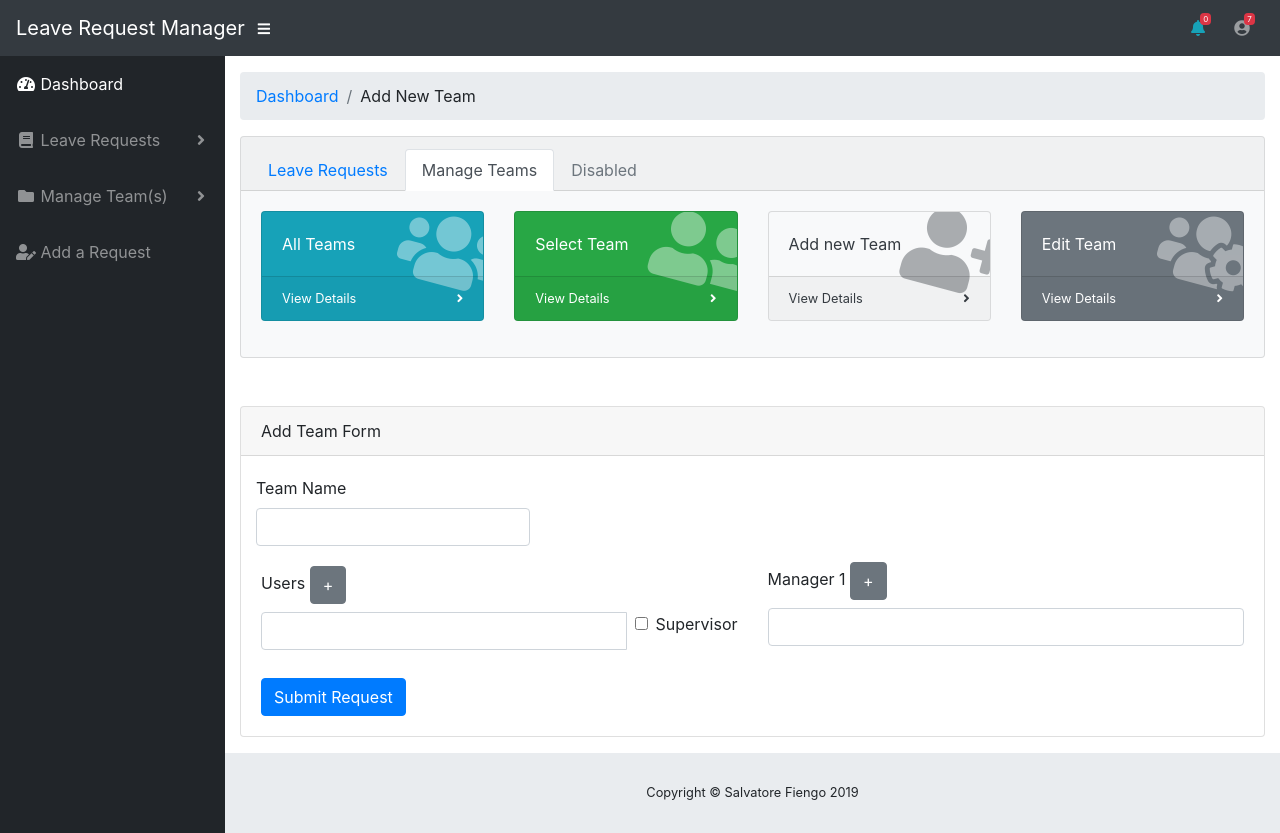
After one commit to SalvatoreFiengo/leave_requests_manager, a Flask app: page /teams/add_team in a window 1280 px wide. The commit adds this page. Run offline with Flask 2, Linux system fonts and the light colour scheme; data that the repository does not hold is empty; some libraries are stand-ins or nearby versions.

Commit message:
fixed jinja template filters in leaveRequestTable, added multi user form when adding new team in addNewTeam

```diff
--- a/app.py
+++ b/app.py
@@ -50,7 +50,8 @@ def dashboard():
     requests=helper.get_items_number_by_status(mongo.db.userslist)
     return render_template(
             'leaveRequestTable.html',
-            filtered=True,
+            calendar=True,
+            filtered=False,
             crumbname=crumbname,
             userslist=calendar_filter,
             days=days,
@@ -74,18 +75,18 @@ def leave_requests_datatable(status):
     if status == 'approved_requests':
         approved_status=True
         users=mongo.db.userslist.find({'leave_request.approved': approved_status})
-        return render_template('leaveRequestTable.html',userslist=users,requests=requests,crumbname=status)
+        return render_template('leaveRequestTable.html',userslist=users,requests=requests,crumbname=status,approval="approved",filtered=True,calendar=False)
 
     elif status == 'rejected_requests':
         rejected_status=True
         users=mongo.db.userslist.find({'leave_request.rejected': rejected_status})
-        return render_template('leaveRequestTable.html',userslist=users,requests=requests,crumbname=status)
+        return render_template('leaveRequestTable.html',userslist=users,requests=requests,crumbname=status,approval="rejected",filtered=True,calendar=False)
 
     elif status == 'to_be_approved':
         approved_status=False
         rejected_status=False
         users = mongo.db.userslist.find({'leave_request.rejected': rejected_status,'leave_request.approved': approved_status})
-        return render_template('leaveRequestTable.html',userslist=users,requests=requests,crumbname=status)
+        return render_template('leaveRequestTable.html',userslist=users,requests=requests,crumbname=status,approval="to_be_approved",filtered=True,calendar=False)
 
     elif status == 'all_requests':
         return render_template('leaveRequestTable.html',userslist=userslist,requests=requests,crumbname=status,filtered=False)
@@ -147,7 +148,7 @@ def calendarview(year,month,day="1"):
     return render_template(
             'leaveRequestTable.html',
             userslist=calendar_filter,
-            filtered=True,
+            calendar=True,
             days=days,
             crumbname=crumbname,
             dayNames=dayNames,
@@ -201,3 +202,12 @@ def teams():
     teams=mongo.db.team.find()
     requests=helper.get_items_number_by_status(mongo.db.userslist)
     return render_template('teams.html',teams=teams,requests=requests,show_teams=True,crumbname=crumbname,filtered=filtered)
+
+#add new team
+@app.route('/teams/add_team')
+def add_new_team():
+    userslist=mongo.db.userslist.find()
+    requests=helper.get_items_number_by_status(mongo.db.userslist)
+    return render_template('addNewTeam.html',userslist=userslist,requests=requests,show_teams=True,crumbname="Add New Team")
+if __name__ == '__main__':
+    app.run(host=os.environ.get('IP'), port=os.environ.get('PORT'), debug=True)
--- /dev/null
+++ b/templates/addNewTeam.html
@@ -0,0 +1,65 @@
+{%extends 'controller.html'%}
+{%block content%}
+<div class="card mb-3">
+    <div class="card-header">
+        <i class="#"></i>
+        Add Team Form
+    </div>
+    <div class="card-body">
+        <form action="{{url_for('add_new_team')}}" method="POST">
+            <div class="form-row">
+                <div class="form-group">
+                    <label for="team_name">Team Name</label>
+                    <input class="form-control" type="text" maxlength="10" id="team_name" name="team_name">
+                </div>
+            </div>
+            <div class="row">
+                <div class="col-md-6 my-1">
+                    <div class="form-row">
+                        <div id="user_container" class="form-group col">
+                            <label for="user_1">Users <button id="add_user" class="btn btn-secondary">+</button></label>
+                            <div class="input-group">
+                                <input class="form-control" type="text" id="user_1" maxlength="10" name="user_1">
+                                <div class="form-check ml-2 mb-2">
+                                    <input class="form-check-input" type="checkbox" id="supervisor_checkbox_1">
+                                    <label class="form-check-label" for="supervisor_checkbox_1">Supervisor</label>
+                                </div>
+                            </div>
+                        </div>
+                    </div>
+                </div>
+                <div class="col-md-6">
+                    <div class="form-row">
+                        <div id="managers_container" class="form-group col">
+                            <label for="manager_1">Manager 1 <button id="add_manager" class="btn btn-secondary">+</button></label>
+                            <div class="input-group">
+                                <input class="form-control" type="text" id="manager_1" maxlength="10" name="manager_1">
+                            </div>
+                        </div>
+                    </div>
+                </div>
+            </div>
+            <button type="submit" class="btn btn-primary mt-2">Submit Request</button>
+        </form>
+    </div>
+</div>
+<script src="{{url_for('static',filename='vendor/jquery/jquery.min.js')}}"></script>
+<script>
+    $(document).ready(function(){
+        $('#add_manager').click(function(event){
+            event.preventDefault()
+            let nextInput=parseInt($('#managers_container input.form-control').last().attr('name').slice(-1));
+            nextInput=nextInput+1
+            $('#managers_container')
+                .append('<label for="manager_'+nextInput+'">Manager '+nextInput+'</label><input class="form-control mt-2" type="text" id="manager'+nextInput+'" maxlength="10" name="manager_'+nextInput+'">')
+        })
+        $('#add_user').click(function(event){
+            event.preventDefault()
+            let nextInput=parseInt($('#user_container input.form-control').last().attr('name').slice(-1));
+            nextInput=nextInput+1
+            $('#user_container')
+                .append('<label for="user_'+nextInput+'">User '+nextInput+'</label><div class="input-group"><input class="form-control mt-2" type="text" id="user'+nextInput+'" maxlength="10" name="user_'+nextInput+'"><div class="form-check ml-2 mb-2"><input class="form-check-input" type="checkbox" id="supervisor_checkbox_'+nextInput+'"><label class="form-check-label" for="supervisor_checkbox_'+nextInput+'">Supervisor</label></div></div>')
+        })
+    })
+</script>
+{%endblock%}
--- a/templates/controller.html
+++ b/templates/controller.html
@@ -133,7 +133,7 @@
                             </div>
                             <div class="mr-5">Add new Team</div>
                         </div>
-                        <a id="" class="card-footer text-dark clearfix small z-1" href="#">
+                        <a id="" class="card-footer text-dark clearfix small z-1" href="{{url_for('add_new_team')}}">
                             <span class="float-left">View Details</span>
                             <span class="float-right">
                             <i class="fas fa-angle-right"></i>
--- a/templates/leaveRequestTable.html
+++ b/templates/leaveRequestTable.html
@@ -38,7 +38,11 @@
           <tbody>
           {%set _rew=userslist.rewind()%}
           {%for request in userslist%}
-            {%for leave in request.leave_request if not filtered or leave.from.month <= input_month <= leave.to.month%}
+            {%for leave in request.leave_request
+              if (calendar and leave.from.month <= input_month <= leave.to.month) or
+              (not filtered and not calendar) or
+              (leave[approval] and filtered) or
+              (leave.approved==false and leave.rejected ==false and approval=="to_be_approved")%}
               <tr>
                 <td>{{request.name}} {{request.surname}}</td>
                 <td>{{request.email}}</td>
```
